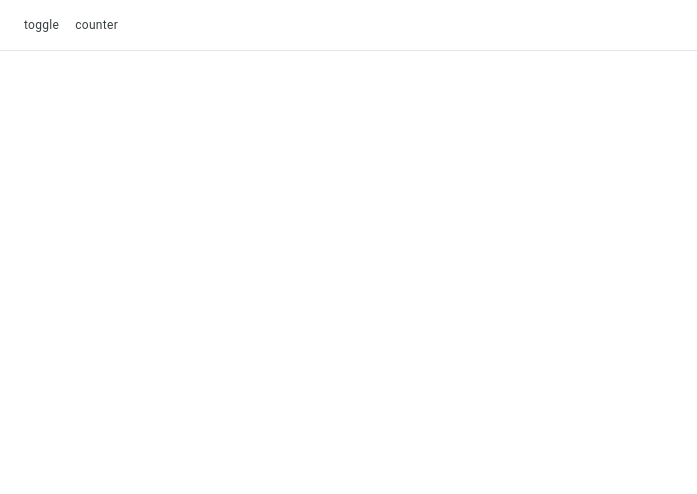
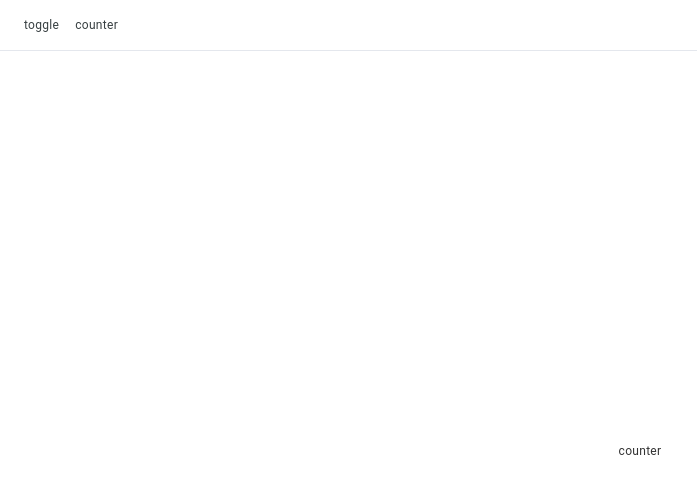
Before and after one commit to ChenHuei/x-state-nuxt, a Nuxt app: page /counter in a window 1280 px wide. Before the commit this address had no page. Shown: the top 494 px of the page, without its empty margins (0-697 px from the left). Built offline with nearby package versions, Linux system fonts and the light colour scheme.

Commit message:
Add counter and main page

```diff
--- /dev/null
+++ b/pages/counter.vue
@@ -0,0 +1,9 @@
+<template>
+  <div>counter</div>
+</template>
+
+<script lang="ts">
+import Vue from 'vue'
+
+export default Vue.extend({})
+</script>
--- /dev/null
+++ b/pages/index.vue
@@ -0,0 +1,9 @@
+<template>
+  <div>x-state</div>
+</template>
+
+<script lang="ts">
+import Vue from 'vue'
+
+export default Vue.extend({})
+</script>
```
